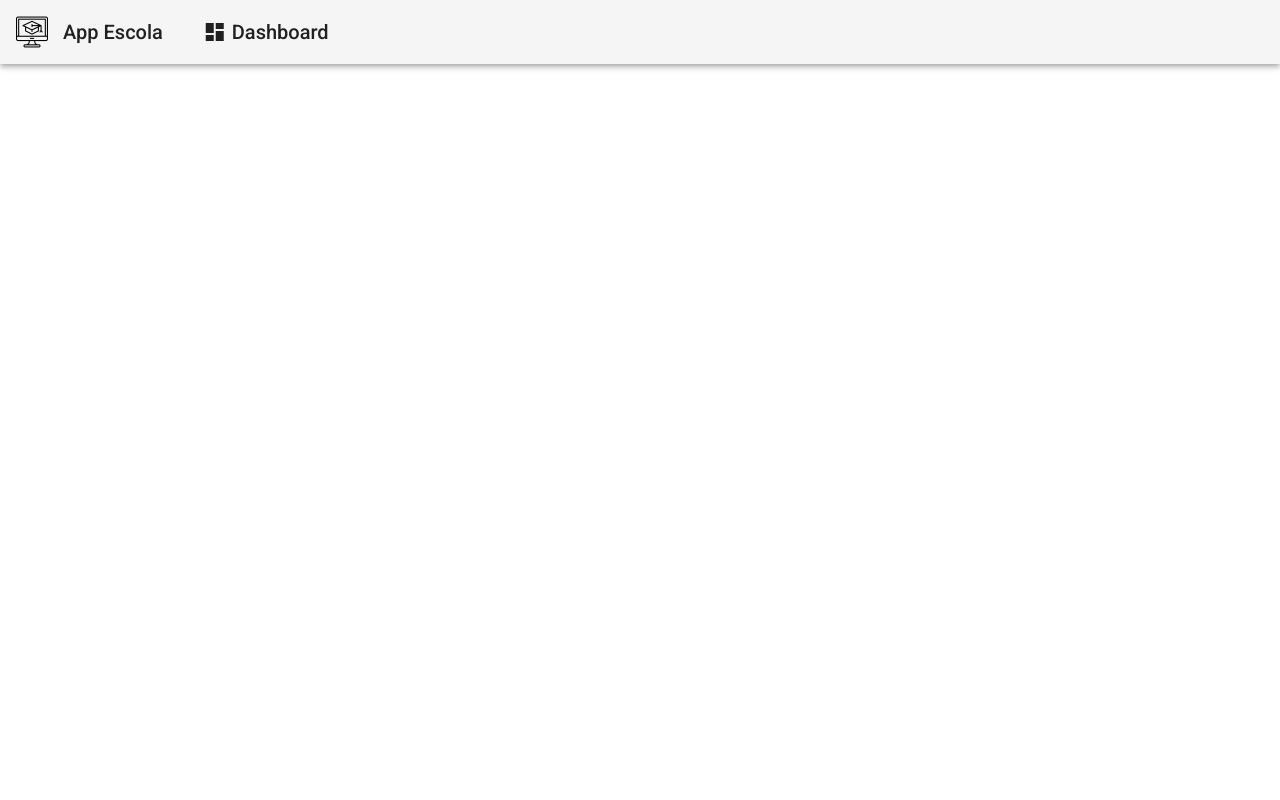
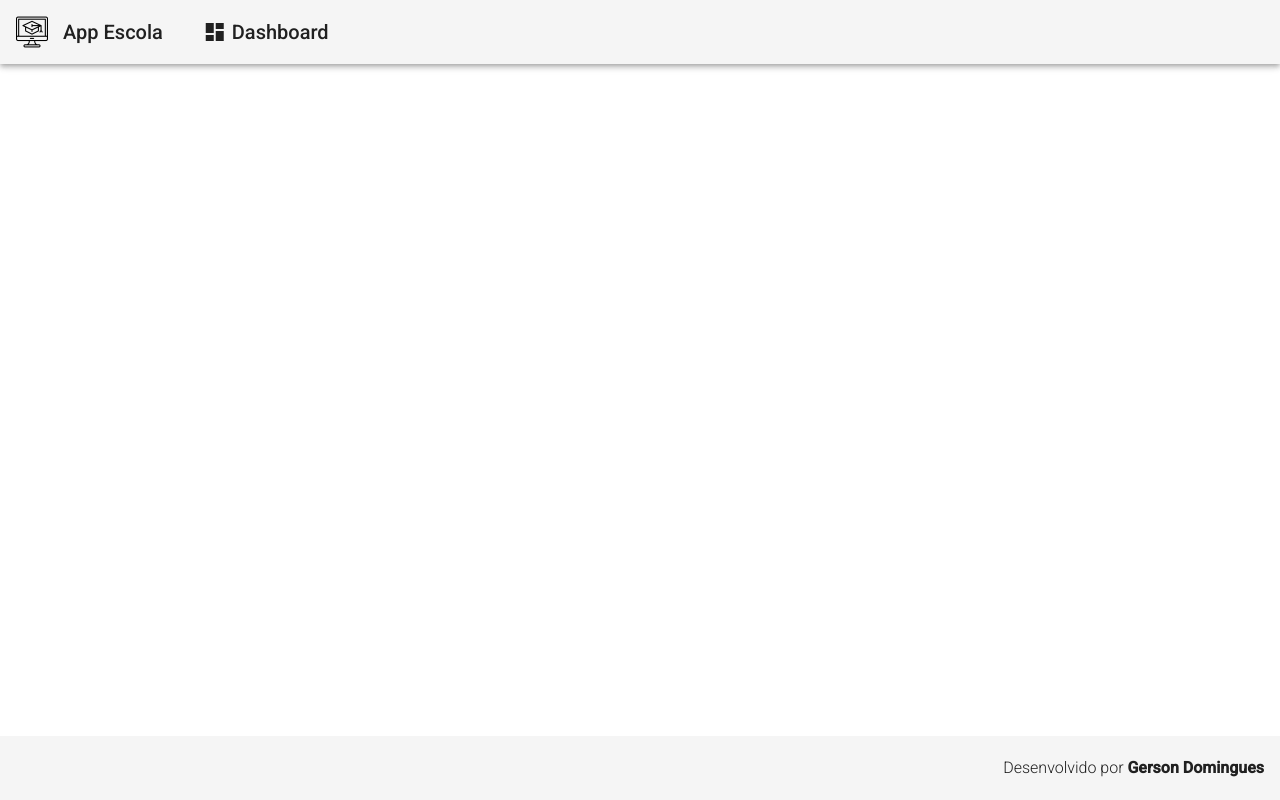
Before and after one commit to GersonDomingues/app-escola-angular, an Angular app: page / in a window 1280 px wide. Built offline with nearby package versions, Linux system fonts and the light colour scheme.

Commit message:
"Atualizado o footer"

```diff
--- a/src/app/app.component.html
+++ b/src/app/app.component.html
@@ -1 +1,2 @@
 <app-header></app-header>
+<app-footer></app-footer>
--- a/src/app/components/template/footer/footer.component.css
+++ b/src/app/components/template/footer/footer.component.css
@@ -0,0 +1,12 @@
+.footer{
+    position: fixed;
+    bottom: 0;
+
+    display: flex;
+    justify-content: flex-end;
+}
+
+.footer span{
+    font-size: 1rem;
+    font-weight: 300;
+}
--- a/src/app/components/template/footer/footer.component.html
+++ b/src/app/components/template/footer/footer.component.html
@@ -1 +1,5 @@
-<p>footer works!</p>
+<mat-toolbar class="footer">
+    <span>
+        Desenvolvido por <strong>Gerson Domingues</strong>
+    </span>
+</mat-toolbar>
```
